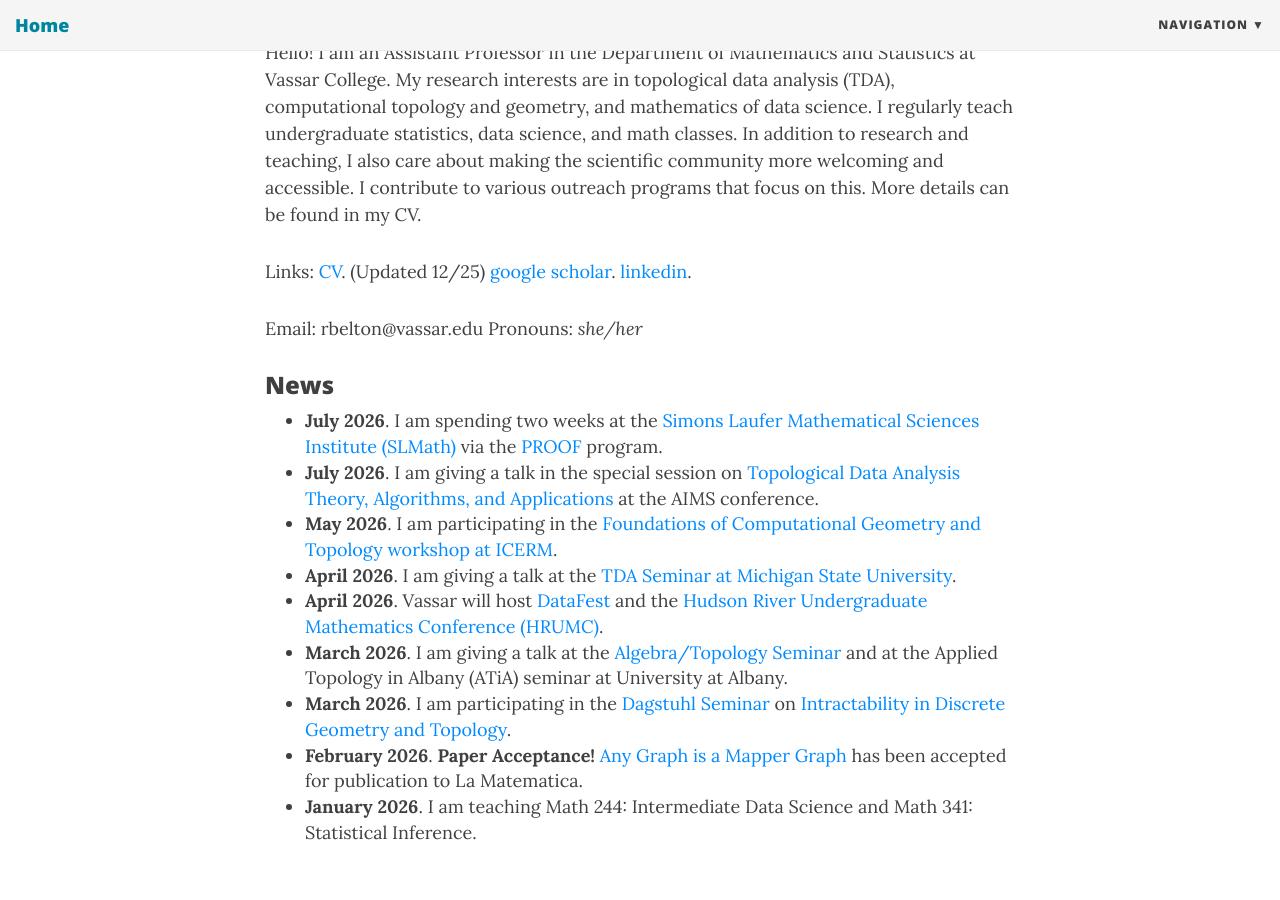
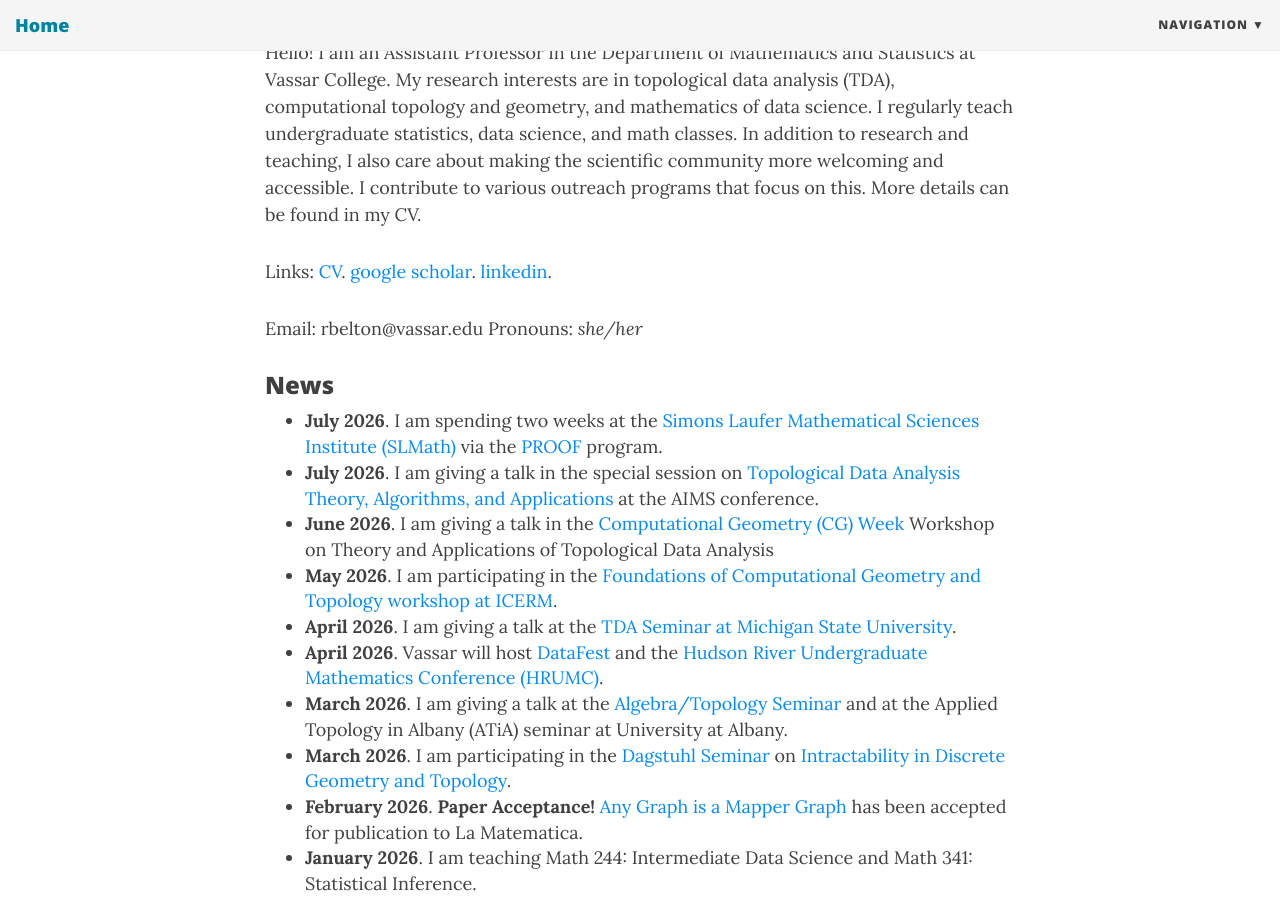
Before and after one commit to robinbelton/robinbelton.github.io, a Jekyll site: the page built from index.html, in a window 1280 px wide and 900 px high, scrolled down 465 px. Built offline with Jekyll 4.4.1, drawn with Linux system fonts in a browser that asks for light colours; nearby versions of some CDN libraries; the list of posts is cut into pages by our own code.

Commit message:
Update website

```diff
--- a/index.html
+++ b/index.html
@@ -11,7 +11,7 @@ use-site-title: true
 Hello! I am an Assistant Professor in the Department of Mathematics and Statistics at Vassar College. My research interests are in topological data analysis (TDA), computational topology and geometry, and mathematics of data science. I regularly teach undergraduate statistics, data science, and math classes. In addition to research and teaching, I also care about making the scientific community more welcoming and accessible. I contribute to various outreach programs that focus on this. More details can be found in my CV.
 </p>
 
-<p> Links: <a href="http://robinbelton.github.io//BeltonCVwebsite.pdf">CV</a>. (Updated 12/25) <a href="https://scholar.google.com/citations?user=s-Hc92MAAAAJ&hl=en&oi=ao">google scholar</a>.
+<p> Links: <a href="http://robinbelton.github.io//BeltonCVwebsite.pdf">CV</a>.  <a href="https://scholar.google.com/citations?user=s-Hc92MAAAAJ&hl=en&oi=ao">google scholar</a>.
 <a href="https://www.linkedin.com/in/robin-belton-4511691b0/">linkedin</a>. </p>
 
 <p> Email: rbelton@vassar.edu Pronouns: <em>she/her</em> </p>
@@ -20,6 +20,7 @@ Hello! I am an Assistant Professor in the Department of Mathematics and Statisti
 <ul>
     <li><b>July 2026</b>. I am spending two weeks at the <a href="https://www.slmath.org/">Simons Laufer Mathematical Sciences Institute (SLMath)</a> via the <a href="https://www.slmath.org/proof">PROOF</a> program.
     <li><b>July 2026</b>. I am giving a talk in the special session on <a href="https://aimsconference.org/AIMS-Conference/conf-reg2026/ss/changeApp12.php?ssid=122">Topological Data Analysis Theory, Algorithms, and Applications</a> at the AIMS conference.</li>
+    <li><b>June 2026</b>. I am giving a talk in the <a href="https://cgweek26.computational-geometry.org/">Computational Geometry (CG) Week</a> Workshop on Theory and Applications of Topological Data Analysis
     <li><b>May 2026</b>. I am participating in the <a href="https://icerm.brown.edu/program/topical_workshop/tw-26-fcg">Foundations of Computational Geometry and Topology workshop at ICERM</a>.</li>
     <li><b>April 2026</b>. I am giving a talk at the <a href="https://cmse.msu.edu/NewsEvents/tda_seminar/index.aspx">TDA Seminar at Michigan State University</a>.</li>
     <li><b>April 2026</b>. Vassar will host <a href="https://pages.vassar.edu/datafest/">DataFest</a> and the <a href="https://sites.google.com/view/hrumc/home">Hudson River Undergraduate Mathematics Conference (HRUMC)</a>.</li>
--- a/research.html
+++ b/research.html
@@ -44,11 +44,11 @@ use-site-title: true
 <h3>Code from Papers</h3>
 <ul>
     <li><a href = "https://gessl.github.io/DiscreteLevelSetPersistenceDemo/"> Discrete Level Set Persistence for Finite Discrete Functions.</a></li>
+    <li><a href="https://github.com/MRC-Mapper/G-Mapper">G-Mapper: Learning a Cover in the Mapper Construction.</a>
+    </li>
     <li><a href="https://github.com/breecummins/min_interval_posets">Extremal Event Graphs: A (Stable) Tool for Analyzing Noisy Time Series.</a>
     </li>
 
-    <li><a href="https://github.com/MRC-Mapper/G-Mapper">G-Mapper: Learning a Cover in the Mapper Construction.</a>
-    </li>
 </ul>
 
 <h3>Recorded Talks</h3>
```
Also changed, not shown: other parts of research.html (+1 -1 lines), 1 other file.
